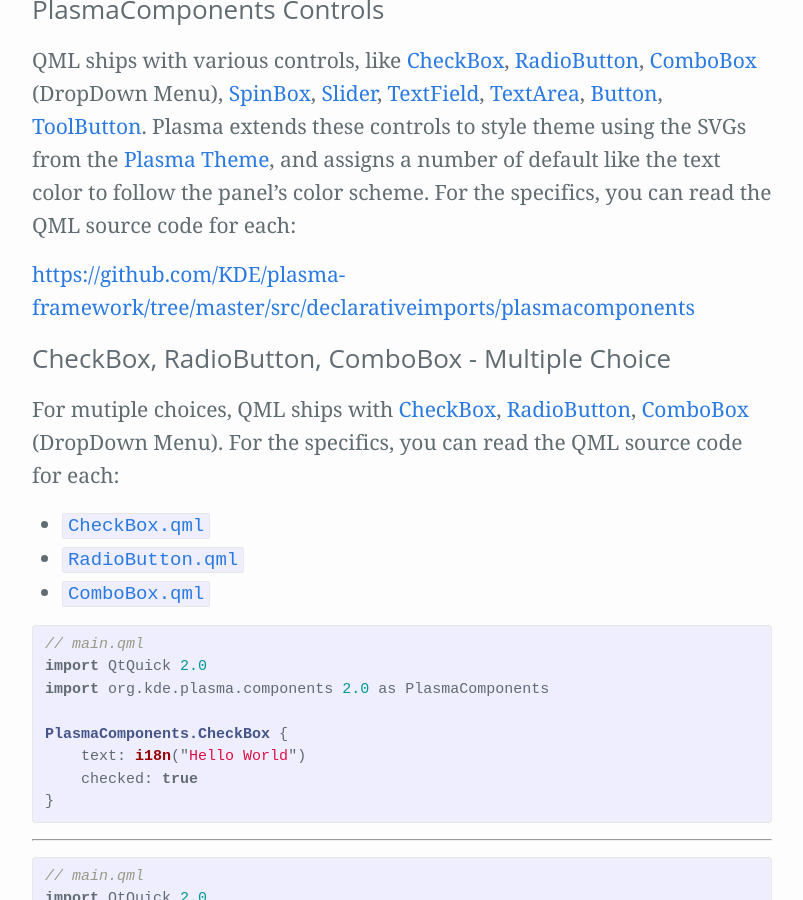
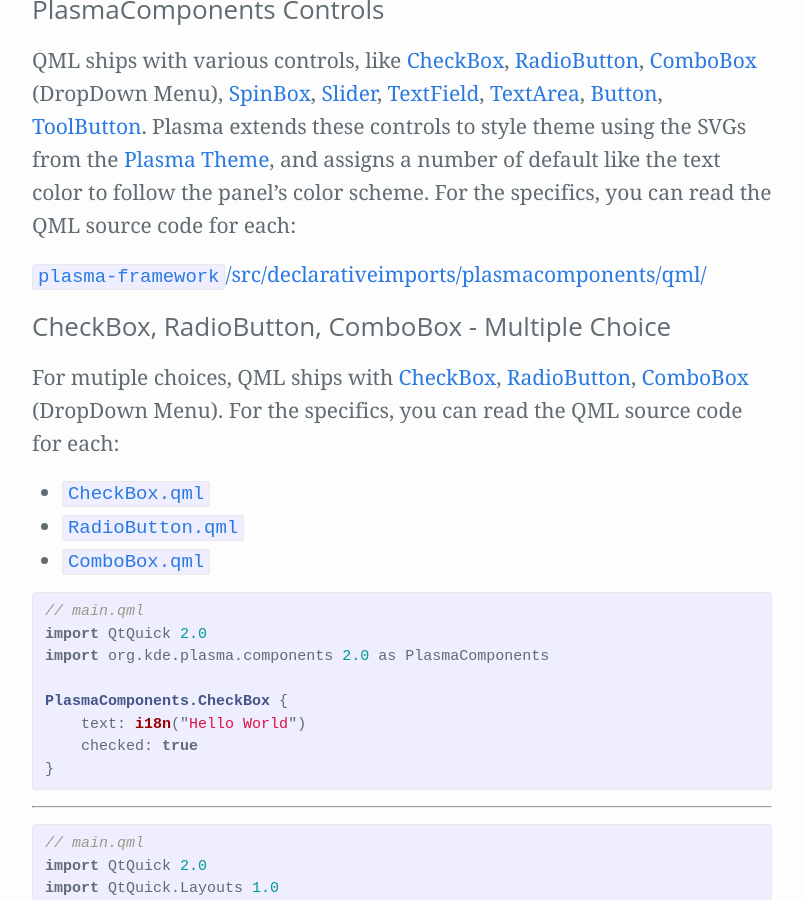
Before and after one commit to Zren/zren.github.io, a Jekyll site: the page built from kde_docs/widget-PlasmaQmlApi.md, in a window 1280 px wide and 900 px high, scrolled down 855 px. Shown: the whole window, without its empty margins (238-1041 px from the left). Built offline with Jekyll 4.4.1, drawn with Linux system fonts in a browser that asks for light colours; our own code applies the rules of GitHub Pages for plain Markdown files.

Commit message:
Link to the QML folder, and shorten text to fit on 1 line.

```diff
--- a/kde_docs/widget-PlasmaQmlApi.md
+++ b/kde_docs/widget-PlasmaQmlApi.md
@@ -34,7 +34,7 @@
 {% capture sectionLeft %}
 QML ships with various controls, like [CheckBox](https://doc.qt.io/qt-5/qml-qtquick-controls-checkbox.html), [RadioButton](https://doc.qt.io/qt-5/qml-qtquick-controls-radiobutton.html), [ComboBox](https://doc.qt.io/qt-5/qml-qtquick-controls-combobox.html) (DropDown Menu), [SpinBox](https://doc.qt.io/qt-5/qml-qtquick-controls-spinbox.html), [Slider](https://doc.qt.io/qt-5/qml-qtquick-controls-slider.html), [TextField](https://doc.qt.io/qt-5/qml-qtquick-controls-textfield.html), [TextArea](https://doc.qt.io/qt-5/qml-qtquick-controls-textarea.html), [Button](https://doc.qt.io/qt-5/qml-qtquick-controls-button.html), [ToolButton](https://doc.qt.io/qt-5/qml-qtquick-controls-toolbutton.html). Plasma extends these controls to style theme using the SVGs from the [Plasma Theme](https://techbase.kde.org/Development/Tutorials/Plasma5/ThemeDetails), and assigns a number of default like the text color to follow the panel's color scheme. For the specifics, you can read the QML source code for each:
 
-<https://github.com/KDE/plasma-framework/tree/master/src/declarativeimports/plasmacomponents>
+[`plasma-framework`/src/declarativeimports/plasmacomponents/qml/](https://github.com/KDE/plasma-framework/tree/master/src/declarativeimports/plasmacomponents/qml)
 {% endcapture %}{% capture sectionRight %}
 {% endcapture %}{% include docSection.html label=label sectionLeft=sectionLeft sectionRight=sectionRight %}
 
```
